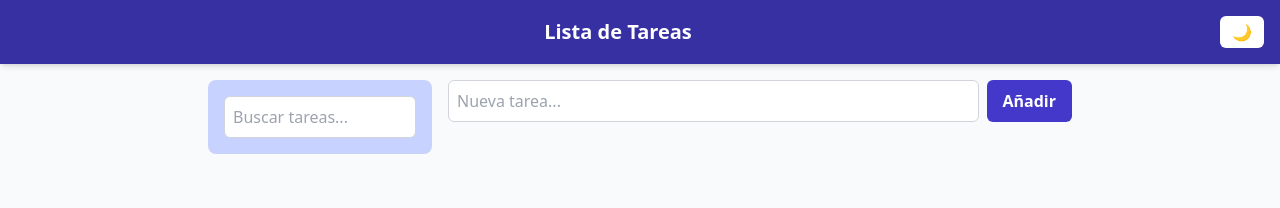
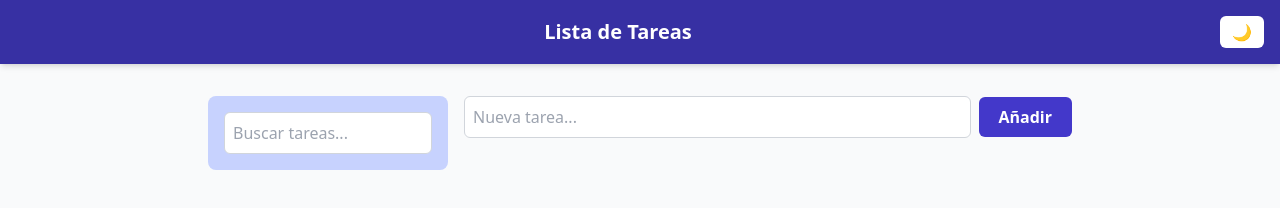
Before and after one commit to Pinedator/taskflow-project, a plain HTML site: page index.html in a window 1280 px wide. Drawn offline with nearby package versions, Linux system fonts and the light colour scheme.

Commit message:
Mejora de estructura del index  y fix de errores

```diff
--- a/index.html
+++ b/index.html
@@ -3,7 +3,7 @@
 <head>
 	<meta charset="UTF-8">
 	<meta name="viewport" content="width=device-width, initial-scale=1">
-	<title>Lista</title>
+	<title>Lista de Tareas</title>
 	<link href="https://fonts.googleapis.com/css2?family=Poppins:wght@400;600&display=swap" rel="stylesheet">
 	<script src="https://cdn.tailwindcss.com"></script>
 	<script>
@@ -15,35 +15,44 @@
 		}
 	</script>
 </head>
+<body class="bg-gray-50 dark:bg-gray-900 text-gray-900 dark:text-gray-100 min-h-screen flex flex-col overflow-x-hidden">
 
-<body class="bg-gray-50 dark:bg-gray-900 text-gray-900 dark:text-gray-100 min-h-screen flex flex-col overflow-x-hidden">
-	<header
-		class="fixed top-0 left-0 w-full bg-indigo-800 dark:bg-indigo-900 text-white p-4 shadow-md flex justify-between items-center z-50">
+	<header class="fixed top-0 left-0 w-full bg-indigo-800 dark:bg-indigo-900 text-white p-4 shadow-md flex justify-between items-center z-50">
 		<h1 class="flex-1 text-center text-xl font-semibold">Lista de Tareas</h1>
 		<button id="theme-toggle"
 			class="bg-white dark:bg-gray-700 text-gray-800 dark:text-gray-200 px-3 py-1 rounded-md transition hover:bg-gray-100 dark:hover:bg-gray-600 focus:outline-none focus:ring-2 focus:ring-indigo-500">
 			🌙
 		</button>
 	</header>
-	<div class="layout flex pt-20 px-4 gap-4 max-w-4xl mx-auto w-full flex-col md:flex-row items-start h-[calc(100vh-5rem)] overflow-x-hidden">
-		<aside class="bg-indigo-200 dark:bg-indigo-800 p-4 rounded-lg md:w-56 w-full mb-4 md:mb-0 flex-shrink-0">
-			<input type="text" id="search-input" placeholder="Buscar tareas..."
-				class="w-full p-2 rounded-md border border-gray-300 dark:border-gray-600 bg-white dark:bg-gray-900 dark:text-gray-100 text-gray-900 transition focus:ring-indigo-500 focus:outline-none">
-		</aside>
-		<main class="flex-1 flex flex-col gap-4 overflow-y-auto w-full">
-			<div class="w-full">
-				<form id="task-form" class="flex gap-2 w-full flex-wrap">
+
+	<main class="flex-1 pt-24 px-4 flex flex-col max-w-4xl mx-auto w-full">
+		<div class="flex flex-col md:flex-row gap-4 w-full">
+			<!-- Sidebar de búsqueda -->
+			<aside class="bg-indigo-200 dark:bg-indigo-800 p-4 rounded-lg md:w-60 w-full flex-shrink-0 mb-4 md:mb-0 self-start">
+				<input type="text"
+					id="search-input"
+					placeholder="Buscar tareas..."
+					class="w-full p-2 rounded-md border border-gray-300 dark:border-gray-600 bg-white dark:bg-gray-900 dark:text-gray-100 text-gray-900 transition focus:ring-indigo-500 focus:outline-none"
+				>
+			</aside>
+
+			<!-- Sección tareas -->
+			<section class="flex-1 flex flex-col w-full">
+				<!-- Formulario nueva tarea (siempre visible y sin saltos) -->
+				<form id="task-form" class="flex items-center gap-2 mb-4 w-full">
 					<input type="text" id="task-input" placeholder="Nueva tarea..." required
-						class="flex-1 min-w-0 p-2 rounded-md border border-gray-300 dark:border-gray-600 bg-white dark:bg-gray-700 text-gray-900 dark:text-gray-100 transition focus:ring-2 focus:ring-indigo-500 focus:outline-none">
+						class="flex-1 p-2 rounded-md border border-gray-300 dark:border-gray-600 bg-white dark:bg-gray-700 text-gray-900 dark:text-gray-100 transition focus:ring-2 focus:ring-indigo-500 focus:outline-none" autocomplete="off">
 					<button type="submit"
-						class="bg-indigo-700 dark:bg-indigo-600 text-white px-4 py-2 rounded-md font-semibold transition hover:bg-indigo-600 dark:hover:bg-indigo-500 focus:outline-none focus:ring-2 focus:ring-indigo-500 whitespace-nowrap">
+						class="bg-indigo-700 dark:bg-indigo-600 text-white px-5 py-2 rounded-md font-semibold transition hover:bg-indigo-600 dark:hover:bg-indigo-500 focus:outline-none focus:ring-2 focus:ring-indigo-500 whitespace-nowrap">
 						Añadir
 					</button>
 				</form>
-			</div>
-			<ul id="task-list" class="flex flex-col gap-2"></ul>
-		</main>
-	</div>
+				<!-- Lista de tareas -->
+				<ul id="task-list" class="flex flex-col gap-2"></ul>
+			</section>
+		</div>
+	</main>
+
 	<script src="app.js"></script>
 </body>
 </html>
```
